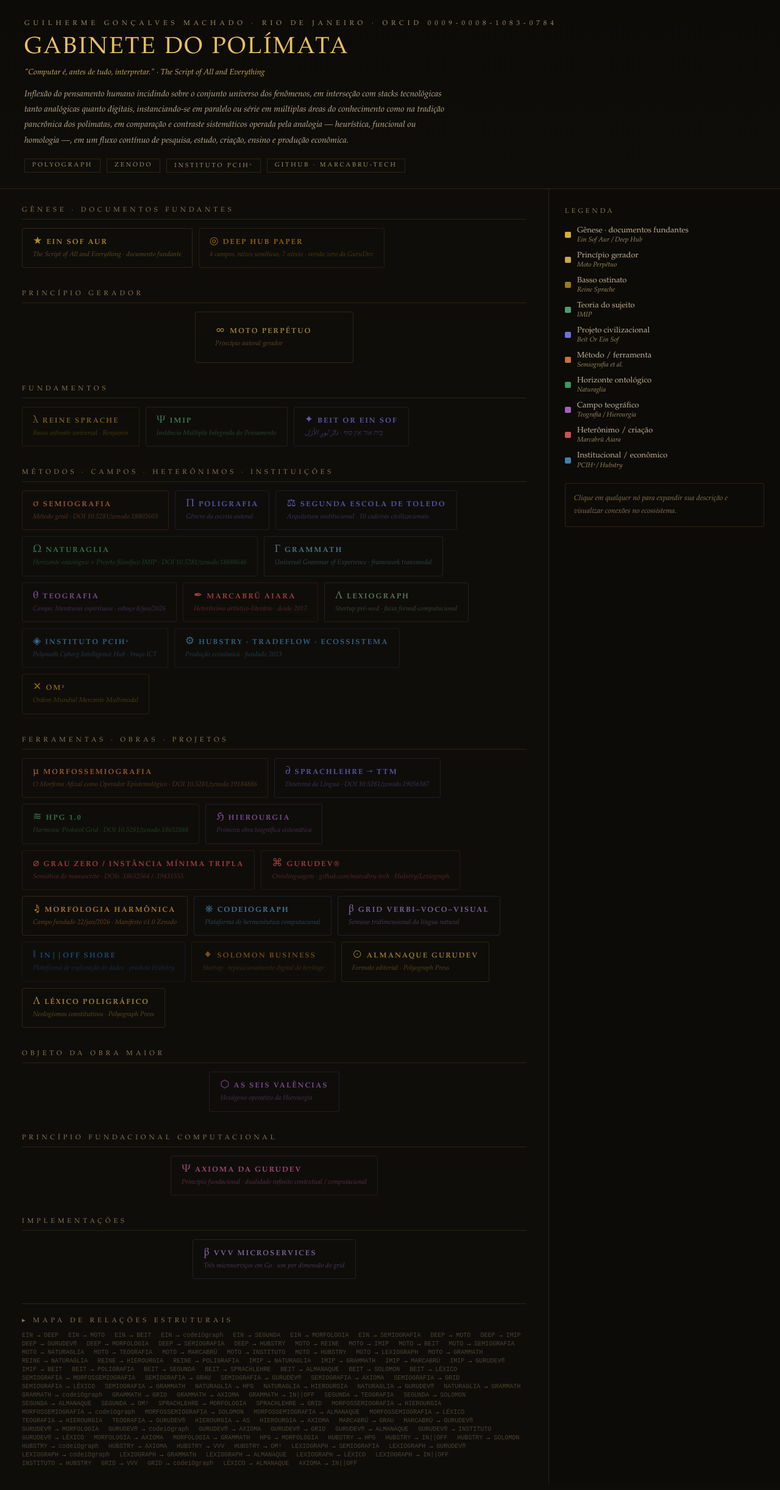
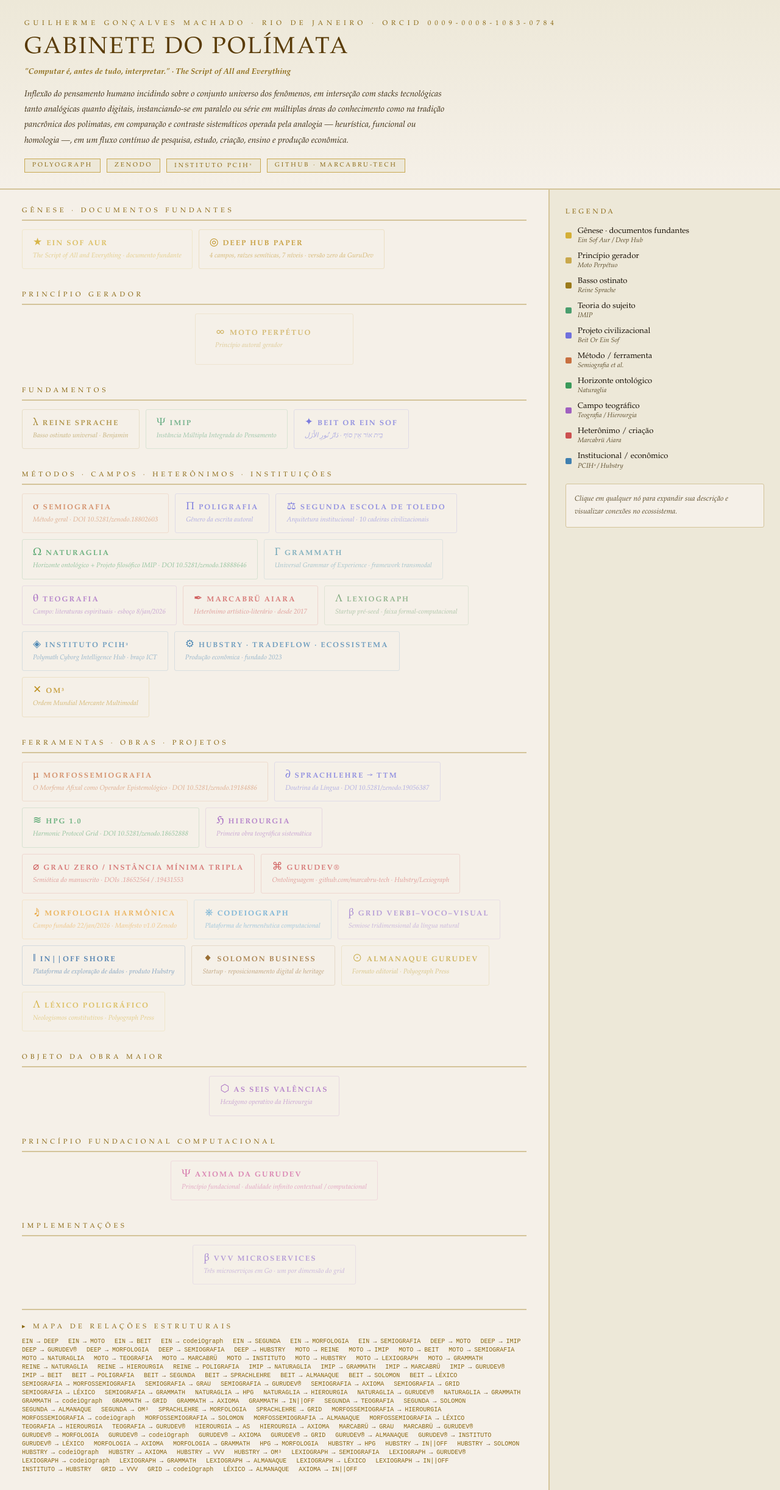
Before and after one commit to guilherme-machado-ceo/gabinete-grafo, a plain HTML site: page index.html in a window 1280 px wide. Shown: the whole page at 61% size. Drawn offline with Linux system fonts and the light colour scheme.

Commit message:
Refactor styles and update HTML structure

```diff
--- a/index.html
+++ b/index.html
@@ -5,56 +5,54 @@
 <meta name="viewport" content="width=device-width, initial-scale=1.0">
 <title>Gabinete do Polímata · Guilherme Gonçalves Machado</title>
 <meta name="description" content="The Script of All and Everything · Ecossistema intelectual autoral · Rio de Janeiro">
-<style>
-*{margin:0;padding:0;box-sizing:border-box}
-body{background:#0f0d0a;color:#e8e0d0;font-family:'Palatino Linotype','Book Antiqua',Palatino,serif;display:flex;flex-direction:column;min-height:100vh}
+<style>*{margin:0;padding:0;box-sizing:border-box}
+body{background:#f5f0e8;color:#1a1208;font-family:'Palatino Linotype','Book Antiqua',Palatino,serif;display:flex;flex-direction:column;min-height:100vh}
 ::-webkit-scrollbar{width:4px}
-::-webkit-scrollbar-thumb{background:#3a3020;border-radius:2px}
-header{border-bottom:1px solid #2a2418;padding:32px 40px 26px;background:linear-gradient(180deg,#0d0b07,#0f0d0a)}
-.orcid{font-size:11px;letter-spacing:6px;color:#a09060;margin-bottom:10px;text-transform:uppercase}
-h1{font-size:clamp(24px,3vw,38px);font-weight:normal;color:#e8c060;letter-spacing:3px;margin:0 0 10px;text-transform:uppercase}
-.moto{font-size:14px;color:#c0b090;font-style:italic;max-width:700px;line-height:1.8;margin:0 0 16px}
-.epigraph{font-size:13px;color:#d0b060;margin-bottom:16px;font-style:italic}
+::-webkit-scrollbar-thumb{background:#c8b890;border-radius:2px}
+header{border-bottom:2px solid #d4c49a;padding:32px 40px 26px;background:linear-gradient(180deg,#ede8d8,#f5f0e8)}
+.orcid{font-size:11px;letter-spacing:6px;color:#8b6914;margin-bottom:10px;text-transform:uppercase}
+h1{font-size:clamp(24px,3vw,38px);font-weight:normal;color:#5a3c08;letter-spacing:3px;margin:0 0 10px;text-transform:uppercase}
+.moto{font-size:14px;color:#3a2a10;font-style:italic;max-width:700px;line-height:1.8;margin:0 0 16px}
+.epigraph{font-size:13px;color:#8b6914;margin-bottom:16px;font-style:italic;font-weight:bold}
 .badges{display:flex;gap:10px;flex-wrap:wrap}
-.badge{font-size:10px;letter-spacing:3px;color:#a09060;border:1px solid #2a2418;padding:4px 12px;text-transform:uppercase}
+.badge{font-size:10px;letter-spacing:3px;color:#8b6914;border:1px solid #c8a850;padding:4px 12px;text-transform:uppercase;background:#ede8d8}
 .layout{display:flex;flex:1}
 main{flex:1;padding:28px 36px;overflow-y:auto}
 .tier{margin-bottom:36px}
-.tier-lbl{font-size:11px;letter-spacing:5px;color:#8a7850;text-transform:uppercase;margin-bottom:14px;padding-bottom:8px;border-bottom:1px solid #2a2418}
+.tier-lbl{font-size:11px;letter-spacing:5px;color:#8b6914;text-transform:uppercase;margin-bottom:14px;padding-bottom:8px;border-bottom:2px solid #d4c49a}
 .nodes{display:flex;flex-wrap:wrap;gap:10px}
 .node{background:transparent;border-radius:3px;padding:13px 17px;cursor:pointer;text-align:left;outline:none;font-family:inherit;transition:all .15s;position:relative}
 .node.wide{padding:22px 32px;min-width:260px}
 .n-top{display:flex;align-items:baseline;gap:7px;margin-bottom:5px}
-.n-glyph{font-size:17px;opacity:.8;line-height:1}
+.n-glyph{font-size:17px;opacity:.9;line-height:1}
 .n-label{font-size:12px;font-weight:bold;letter-spacing:2px;text-transform:uppercase}
-.n-sub{font-size:11px;font-style:italic;line-height:1.4;opacity:.75}
+.n-sub{font-size:11px;font-style:italic;line-height:1.4;color:#5a4a28}
 .pulsering{position:absolute;inset:-1px;border-radius:3px;pointer-events:none;animation:bp 2s ease-in-out infinite}
-@keyframes bp{0%,100%{opacity:.25}50%{opacity:.85}}
-aside{width:380px;border-left:1px solid #2a2418;background:#0d0b08;overflow-y:auto;flex-shrink:0}
+@keyframes bp{0%,100%{opacity:.3}50%{opacity:.9}}
+aside{width:380px;border-left:2px solid #d4c49a;background:#ede8d8;overflow-y:auto;flex-shrink:0}
 .panel{padding:30px 26px}
-.p-tag{font-size:11px;letter-spacing:4px;color:#8a7850;text-transform:uppercase;margin-bottom:18px}
-.p-glyph{font-size:34px;opacity:.85;margin-bottom:6px}
+.p-tag{font-size:11px;letter-spacing:4px;color:#8b6914;text-transform:uppercase;margin-bottom:18px}
+.p-glyph{font-size:34px;opacity:.9;margin-bottom:6px}
 .p-label{font-size:15px;font-weight:bold;letter-spacing:2px;text-transform:uppercase;margin-bottom:6px;line-height:1.2}
-.p-sub{font-size:12px;font-style:italic;margin-bottom:16px;color:#c0b090}
-.p-line{height:1px;margin-bottom:16px}
-.p-desc{font-size:14px;color:#c8bea8;line-height:1.9}
-.conn-t{font-size:11px;letter-spacing:4px;color:#8a7850;text-transform:uppercase;margin:24px 0 10px}
-.conn-btn{display:flex;align-items:center;gap:8px;width:100%;padding:9px 11px;margin-bottom:4px;border-radius:3px;cursor:pointer;text-align:left;outline:none;font-family:inherit;transition:background .12s}
-.conn-g{font-size:16px;opacity:.7;flex-shrink:0}
-.conn-l{font-size:11px;letter-spacing:1.5px;text-transform:uppercase}
-.conn-s{font-size:10px;font-style:italic;margin-top:2px;opacity:.65}
-.clear-btn{margin-top:18px;width:100%;padding:9px;border:1px solid #2a2418;background:transparent;color:#8a7850;font-size:11px;letter-spacing:3px;text-transform:uppercase;cursor:pointer;border-radius:3px;outline:none;font-family:inherit}
+.p-sub{font-size:12px;font-style:italic;margin-bottom:16px;color:#5a4a28}
+.p-line{height:2px;margin-bottom:16px}
+.p-desc{font-size:14px;color:#1a1208;line-height:1.9}
+.conn-t{font-size:11px;letter-spacing:4px;color:#8b6914;text-transform:uppercase;margin:24px 0 10px}
+.conn-btn{display:flex;align-items:center;gap:8px;width:100%;padding:9px 11px;margin-bottom:4px;border-radius:3px;cursor:pointer;text-align:left;outline:none;font-family:inherit;transition:background .12s;background:#f5f0e8;border:1px solid #d4c49a}
+.conn-g{font-size:16px;opacity:.8;flex-shrink:0}
+.conn-l{font-size:11px;letter-spacing:1.5px;text-transform:uppercase;color:#1a1208}
+.conn-s{font-size:10px;font-style:italic;margin-top:2px;color:#5a4a28}
+.clear-btn{margin-top:18px;width:100%;padding:9px;border:1px solid #c8a850;background:#f5f0e8;color:#8b6914;font-size:11px;letter-spacing:3px;text-transform:uppercase;cursor:pointer;border-radius:3px;outline:none;font-family:inherit}
 .leg-item{display:flex;align-items:center;gap:10px;margin-bottom:12px}
 .leg-dot{width:10px;height:10px;border-radius:2px;flex-shrink:0}
-.leg-txt{font-size:13px;color:#c0b090}
-.leg-s{font-size:11px;color:#a09060;font-style:italic}
-.hint{margin-top:22px;padding:14px;border:1px solid #2a2418;border-radius:3px;font-size:12px;color:#8a7850;line-height:1.75;font-style:italic}
-.edge-sec{margin-top:40px;padding-top:20px;border-top:1px solid #2a2418}
-.edge-t{font-size:11px;letter-spacing:5px;color:#8a7850;text-transform:uppercase;margin-bottom:12px}
+.leg-txt{font-size:13px;color:#1a1208}
+.leg-s{font-size:11px;color:#5a4a28;font-style:italic}
+.hint{margin-top:22px;padding:14px;border:1px solid #d4c49a;border-radius:3px;font-size:12px;color:#5a4a28;line-height:1.75;font-style:italic;background:#f5f0e8}
+.edge-sec{margin-top:40px;padding-top:20px;border-top:2px solid #d4c49a}
+.edge-t{font-size:11px;letter-spacing:5px;color:#8b6914;text-transform:uppercase;margin-bottom:12px}
 .edge-list{display:flex;flex-wrap:wrap;column-gap:16px;row-gap:3px}
-.edge-item{font-size:10px;color:#4a4030;font-family:monospace}
-.edge-arr{color:#8a7850}
-</style>
+.edge-item{font-size:10px;color:#8b6914;font-family:monospace}
+.edge-arr{color:#5a3c08}</style>
 </head>
 <body>
 <header>
@@ -108,7 +106,7 @@ function renderMain(){
       var a=n.accent;
       var bg=isAct?'linear-gradient(135deg,'+dimColor(a)+','+a+'18)':isC?dimColor(a):'transparent';
       var bd=isAct?a:isC?a+'55':isD?'#1e1a1210':a+'28';
-      var op=isD?'0.12':'1';
+      var op=isD?'0.15':'1';
       var shadow=isAct?'0 0 20px '+a+'18':'none';
       var wide=id==='motoPerpetuo'?' wide':'';
       html+='<button class="node'+wide+'" data-id="'+id+'" style="background:'+bg+';border:1px solid '+bd+';opacity:'+op+';box-shadow:'+shadow+';color:'+a+'">';
```
